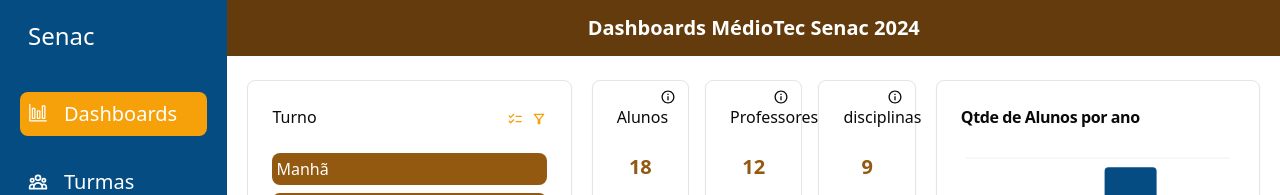
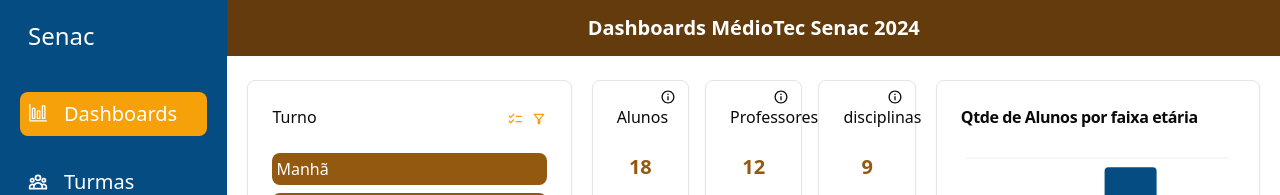
Before and after one commit to arthur-Gsilva/mediotech-admin, a Next.js app: page /dashboards in a window 1280 px wide. Shown: the top 195 px of the page. Built offline with nearby package versions, Linux system fonts and the light colour scheme.

Commit message:
Update page.tsx

```diff
--- a/src/app/(main)/dashboards/page.tsx
+++ b/src/app/(main)/dashboards/page.tsx
@@ -31,9 +31,9 @@
 
 
     const anoData = [
-        { ano: '1º', alunos: 277},
-        { ano: '2º', alunos: 135},
-        { ano: '3º', alunos: 169},
+        { ano: '1º ano', alunos: 277},
+        { ano: '2º ano', alunos: 135},
+        { ano: '3º ano', alunos: 169},
     ]
 
     const anoConfig = {
@@ -107,7 +107,7 @@
                 <div className="flex flex-col gap-4 items-center sm:col-span-2 lg:col-span-1">
                     <Card className="w-[60%] sm:w-full">
                         <CardHeader>
-                            <CardTitle className="text-base">Qtde de Alunos por ano</CardTitle>
+                            <CardTitle className="text-base">Qtde de Alunos por faixa etária</CardTitle>
                         </CardHeader>
                         <CardContent>
                             <ChartContainer config={etariaConfig} className="min-h-[200px] w-full">
```
